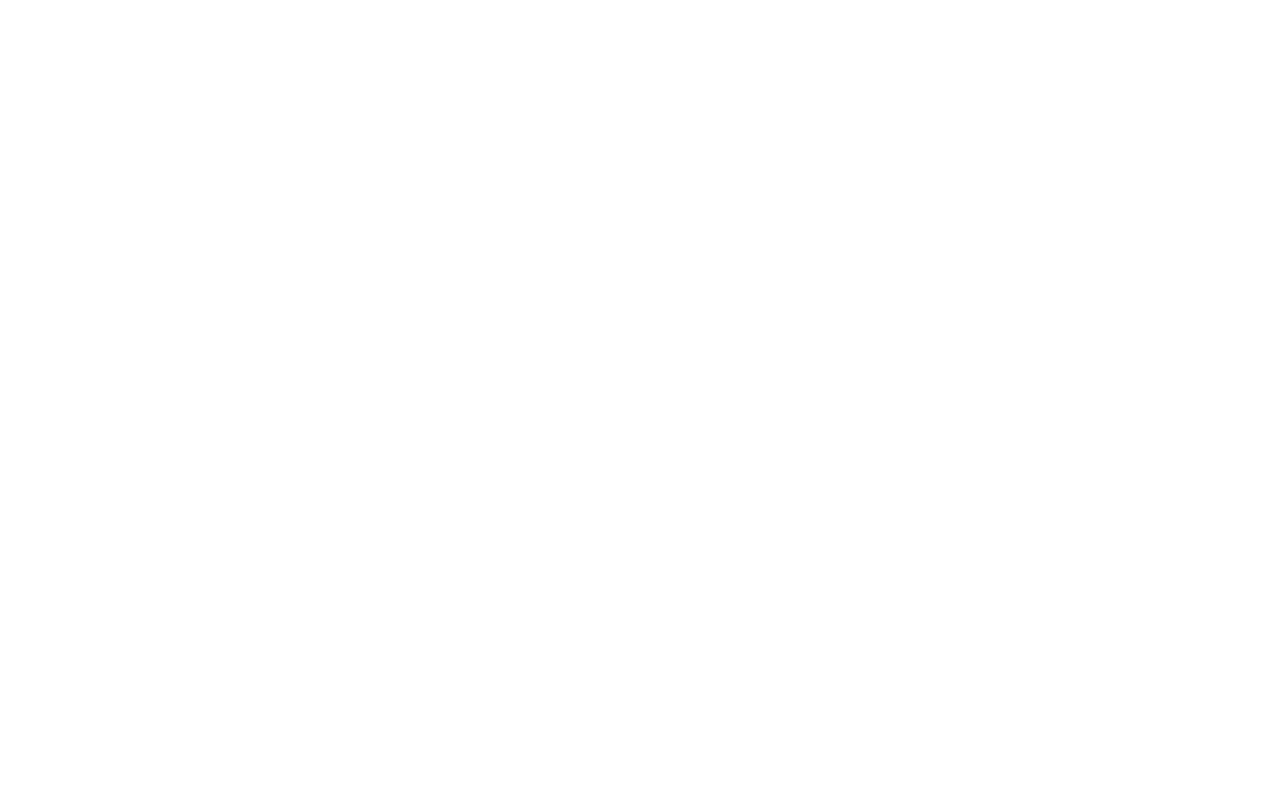
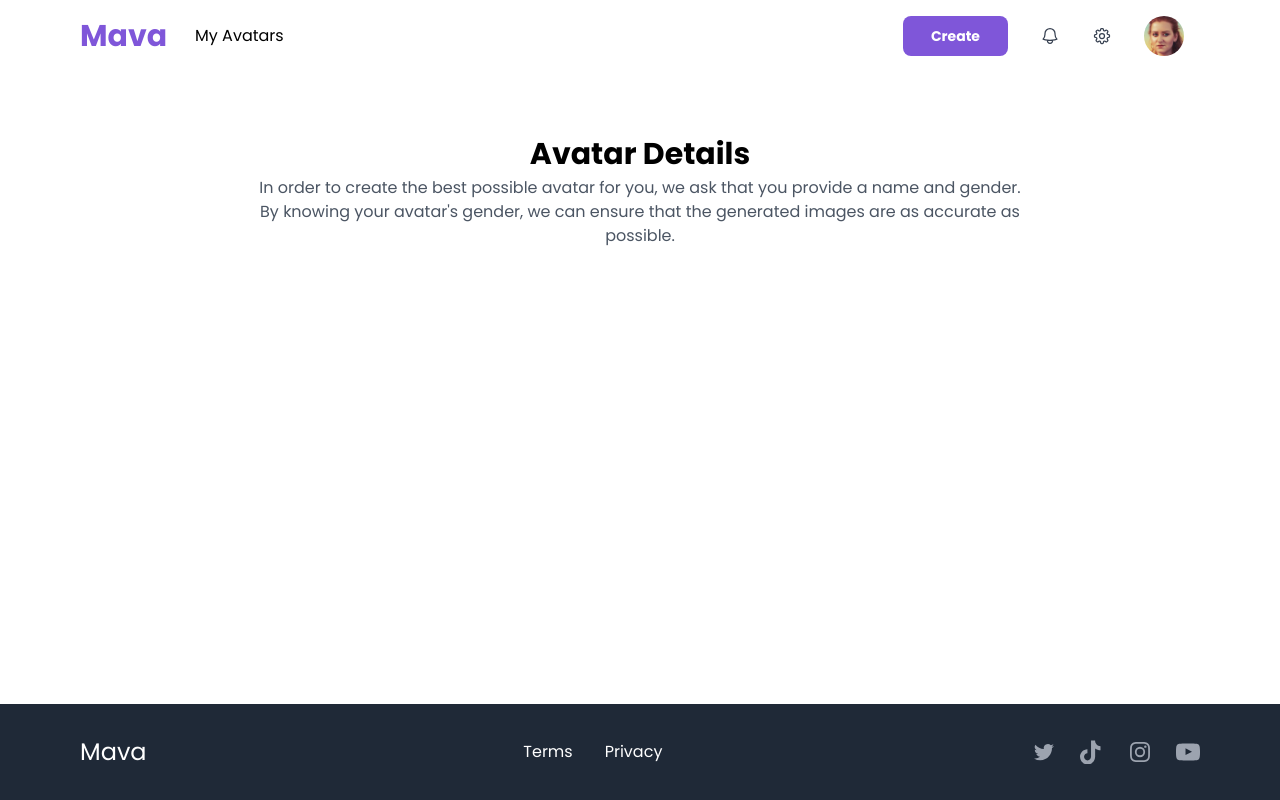
Before and after one commit to brandojesus0624/AI-web-frontend, a React (Create React App) app: page /avatar-detail in a window 1280 px wide. Before the commit this address had no page. Built offline with nearby package versions, Linux system fonts and the light colour scheme.

Commit message:
Create Avatar detail page

```diff
--- a/src/App.js
+++ b/src/App.js
@@ -8,6 +8,7 @@ import ResetPassword from "./components/auth/ResetPassword";
 import SignUp from "./components/auth/signUp";
 import Home from "./components/pages/home";
 import Payment from "./components/pages/payment";
+import AvatarDetail from "./components/pages/avatarDetail";
 import UploadImage from "./components/pages/uploadImage";
 
 function App() {
@@ -27,6 +28,7 @@ function App() {
         {/* <Route path="/home" element={<Home />} /> */}
         <Route path="/payment" element = {<Payment />} />
         <Route path="/upload" element = {<UploadImage />} />
+        <Route path="/avatar-detail" element = {<AvatarDetail />} />
       </Routes>
     </BrowserRouter>
   );
--- /dev/null
+++ b/src/components/pages/avatarDetail.js
@@ -0,0 +1,16 @@
+import MainLayout from "../../layout/mainLayout"
+
+const AvatarDetail = () => {
+  return (
+    <MainLayout>
+      <div className="h-full flex flex-col items-center px-10" id="upload">
+        <div className="w-3/4 text-center px-16">
+          <h1 className="font-poppinsBold text-3xl mt-16">Avatar Details</h1>
+          <p className="mt-1 text-gray-600">In order to create the best possible avatar for you, we ask that you provide a name and gender. By knowing your avatar's gender, we can ensure that the generated images are as accurate as possible.</p>
+        </div>
+      </div>
+    </MainLayout>
+  )
+}
+
+export default AvatarDetail;
--- a/src/components/pages/uploadImage.js
+++ b/src/components/pages/uploadImage.js
@@ -1,5 +1,6 @@
 import cuid from "cuid";
 import { useCallback, useState } from "react";
+import { useNavigate } from "react-router-dom";
 import MainLayout from "../../layout/mainLayout";
 import Dropzone from "../basic/dropZone";
 import ImageGrid from "../basic/imageGrid";
@@ -7,6 +8,7 @@ import ImageGrid from "../basic/imageGrid";
 const UploadImage = () => {
 
   const [images, setImages] = useState([]);
+  const navigate = useNavigate();
   const onDrop = useCallback((acceptedFiles) => {
     acceptedFiles.map((file) => {
       const reader = new FileReader();
@@ -20,6 +22,10 @@ const UploadImage = () => {
       return file;
     });
   }, []);
+
+  const handleClick = () => {
+    navigate('/avatar-detail');
+  }
 
   const remove = (file) => {
     const newFiles = [...images]
@@ -46,7 +52,7 @@ const UploadImage = () => {
             <span><span className="text-primary-600 font-poppinsBold mr-2">●</span>Avoid pics with sunglasses</span>
         </ul>
         {images.length > 0 ? <div className="h-[200px]">
-          {images.length >= 20 && <button className="bg-primary-600 rounded-lg px-11 py-2.5 mt-6 text-white font-poppinsBold text-sm">Next</button>}
+          {images.length >= 20 && <button className="bg-primary-600 rounded-lg px-11 py-2.5 mt-6 text-white font-poppinsBold text-sm" onClick={handleClick}>Next</button>}
         </div> :   <div className="mt-6 mb-20 text-center" id="examples">
           <span className="font-poppinsBold text-3xl">Examples: </span>
           <div className="mt-6 flex" id="upload_example_group">
```
